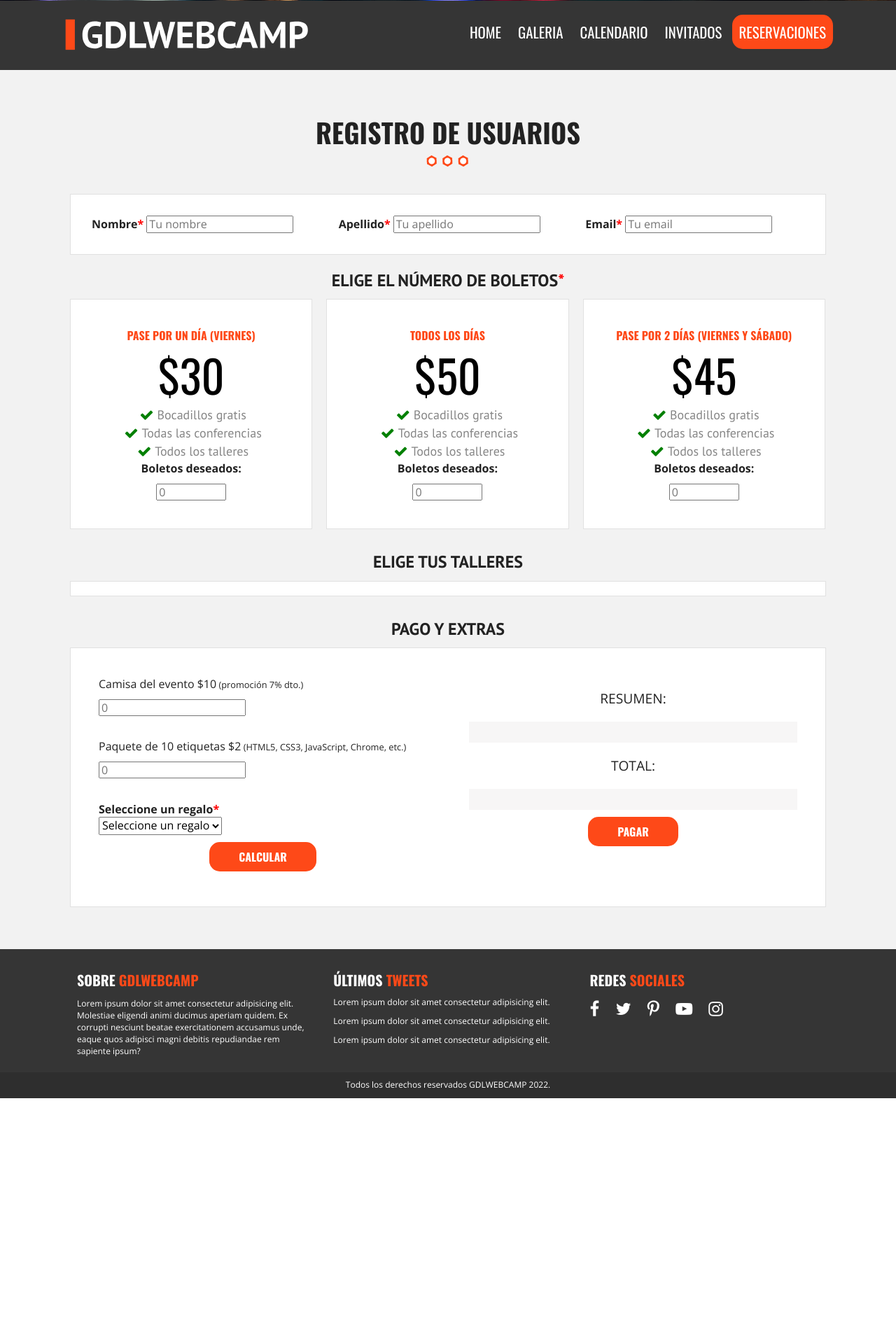
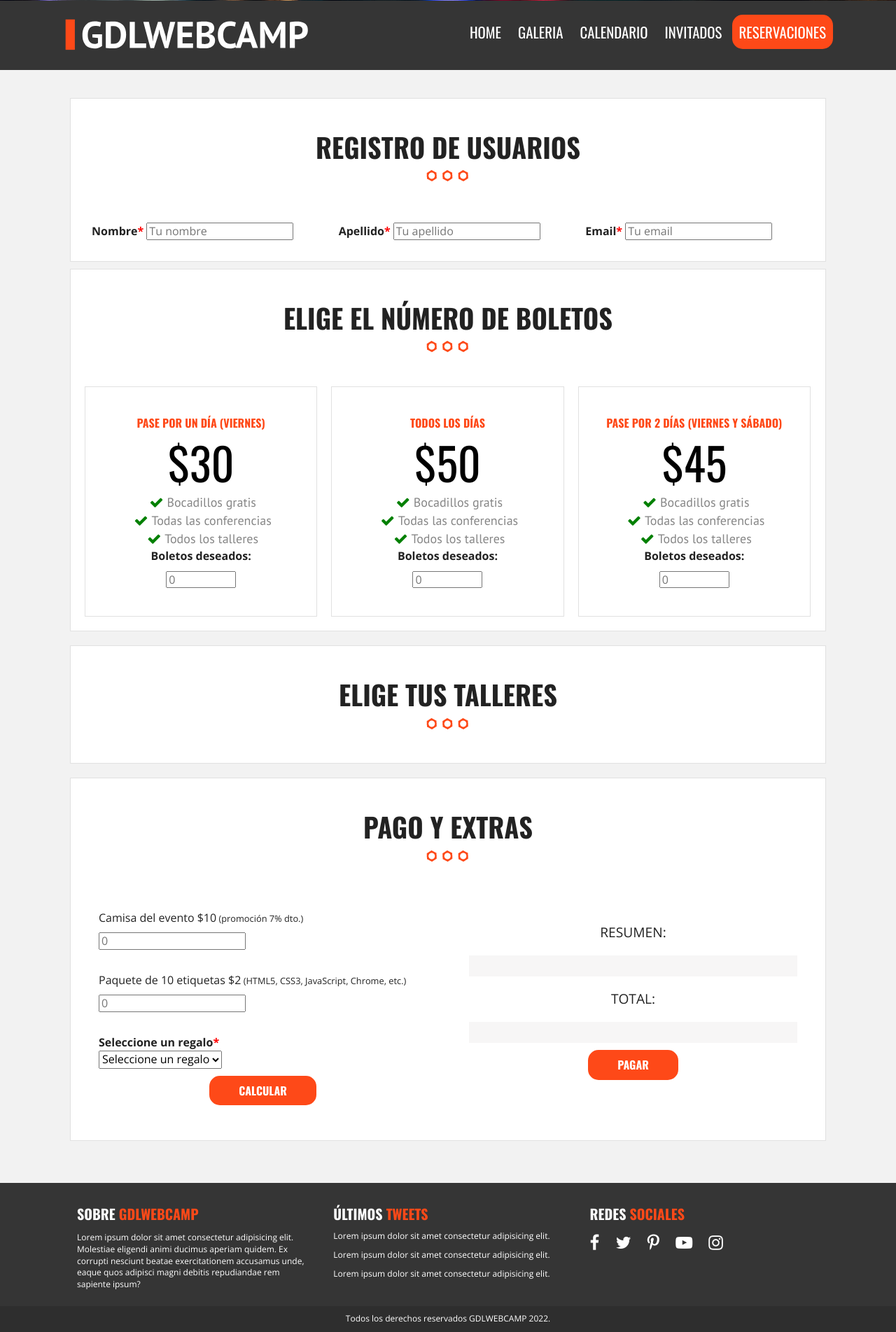
Before and after one commit to JoseArroyave/GDLWEBCAMP, a PHP site: page /registro.php in a window 1280 px wide. Shown: the part 799-2702 px from the top of the page at 70% size. Before the commit the page ends 2368 px from the top, so only its background shows below. Run offline with PHP 8.4, Linux system fonts and the light colour scheme; some libraries are stand-ins or nearby versions.

Commit message:
css adicional en registro y enlaces de botones

```diff
--- a/calendario.php
+++ b/calendario.php
@@ -2,7 +2,7 @@
 include_once 'includes/templates/header.php';
 ?>
 
-<section class="seccion contenedor">
+<section class="seccion contenedor" id="calendario">
   <h2>Calendario de eventos</h2>
   <?php
   try {
--- a/css/main.css
+++ b/css/main.css
@@ -577,6 +577,7 @@
     transition: all 0.2s ease;
     border: 2px solid #fe4918;
     border-radius: 15px;
+    cursor: pointer;
 }
 
 .button.hollow,
--- a/js/main.js
+++ b/js/main.js
@@ -142,7 +142,7 @@
             function validarCampos() {
                 if (this.value == '') {
                     errorDiv.style.display = 'block';
-                    errorDiv.innerHTML = 'Este campo es obligatorio'
+                    errorDiv.innerHTML = 'Estos campo son obligatorios'
                     this.style.backgroundColor = '#fcc4c0'
                 } else {
                     this.style.backgroundColor = '#ffffff'
--- a/registro.php
+++ b/registro.php
@@ -1,10 +1,11 @@
 <?php
 include_once 'includes/templates/header.php';
 ?>
-<section class="seccion contenedor">
-  <h2>Registro de usuarios</h2>
+<section class="seccion contenedor" id="reservas">
+
   <form action="index.html" class="registro" id="registro" method='post'>
     <div id="datos_usuario" class="registro caja clearfix">
+      <h2>Registro de usuarios</h2>
       <div class="campo">
         <label for="nombre">Nombre<span>*</span></label>
         <input type="text" name="nombre" placeholder="Tu nombre" id="nombre" required>
@@ -20,8 +21,8 @@
       <div id="error"></div>
     </div>
     <!--#datos_usuario-->
-    <div class="paquetes" id="paquetes">
-      <h3>Elige el número de boletos<span>*</span></h3>
+    <div class="paquetes caja" id="paquetes">
+      <h2>Elige el número de boletos</h2>
       <ul class="lista-precios clearfix">
         <li>
           <div class="tabla-precio">
@@ -70,8 +71,8 @@
       </ul>
     </div>
     <div id="eventos" class="eventos clearfix">
-      <h3>Elige tus talleres</h3>
       <div class="caja">
+        <h2>Elige tus talleres</h2>
         <div id="viernes" class="contenido-dia clearfix">
           <h4>Viernes</h4>
           <div>
@@ -146,8 +147,8 @@
     </div>
     <!--#eventos-->
     <div id="resumen" class="resumen">
-      <h3>Pago y extras</h3>
       <div class="caja clearfix">
+        <h2>Pago y extras</h2>
         <div class="extras">
           <div id="orden">
             <label for="camisa_evento">Camisa del evento $10<small> (promoción 7% dto.)</small></label> <br>
```
Also changed, not shown: index.php (+6 -6 lines).
